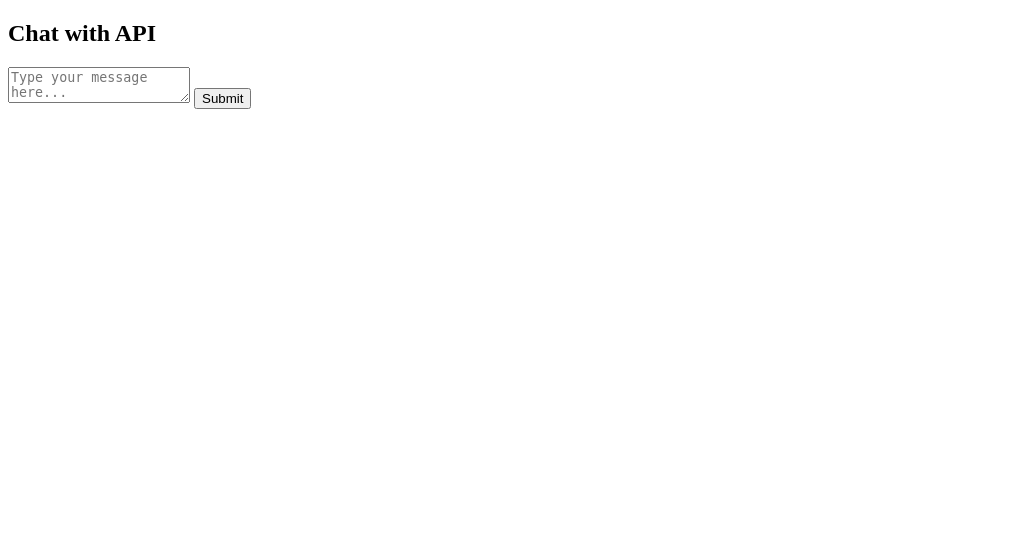
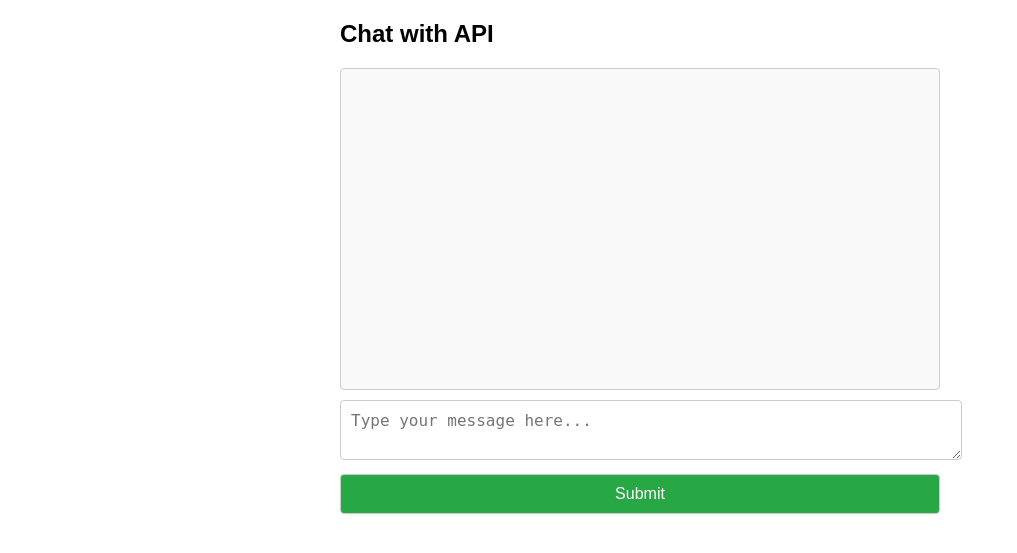
Before and after one commit to Silambarasan1999/AWS_learning, a Flask app: page / in a window 1280 px wide. Shown: the top 553 px of the page, without its empty margins (0-1017 px from the left). Run offline with Flask 3, Linux system fonts and the light colour scheme.

Commit message:
Update index.html

```diff
--- a/templates/index.html
+++ b/templates/index.html
@@ -3,15 +3,64 @@
 <head>
     <meta charset="UTF-8">
     <meta name="viewport" content="width=device-width, initial-scale=1.0">
-    <title>Chat with Llama</title>
+    <title>Chat with API</title>
     <style>
-        /* Your existing styles */
+        body {
+            font-family: Arial, sans-serif;
+            margin: 20px;
+        }
+        .container {
+            max-width: 600px;
+            margin: auto;
+        }
+        textarea {
+            width: 100%;
+            padding: 10px;
+            font-size: 16px;
+            margin-bottom: 10px;
+            border: 1px solid #ccc;
+            border-radius: 4px;
+        }
+        .chat-box {
+            height: 300px;
+            overflow-y: auto;
+            border: 1px solid #ccc;
+            border-radius: 4px;
+            padding: 10px;
+            margin-bottom: 10px;
+            background-color: #f9f9f9;
+        }
+        .message {
+            margin-bottom: 10px;
+        }
+        .user {
+            text-align: right;
+            color: blue;
+        }
+        .response {
+            text-align: left;
+            color: green;
+        }
+        button {
+            font-size: 16px;
+            padding: 10px;
+            margin-bottom: 10px;
+            border-radius: 4px;
+            border: 1px solid #ccc;
+            width: 100%;
+            background-color: #28a745;
+            color: white;
+            cursor: pointer;
+        }
+        button:hover {
+            background-color: #218838;
+        }
     </style>
 </head>
 <body>
     <div class="container">
         <h2>Chat with API</h2>
-        <!-- API URL Input (not needed anymore) -->
+        <!-- Chat Box -->
         <div class="chat-box" id="chat-box">
             <!-- Chat messages will appear here -->
         </div>
@@ -20,6 +69,7 @@
         <!-- Submit Button -->
         <button onclick="sendMessage()">Submit</button>
     </div>
+
     <script>
         async function sendMessage() {
             const apiUrl = '/query';  // Use the local Flask route
@@ -67,5 +117,6 @@
             chatBox.scrollTop = chatBox.scrollHeight;
         }
     </script>
+
 </body>
 </html>
```
